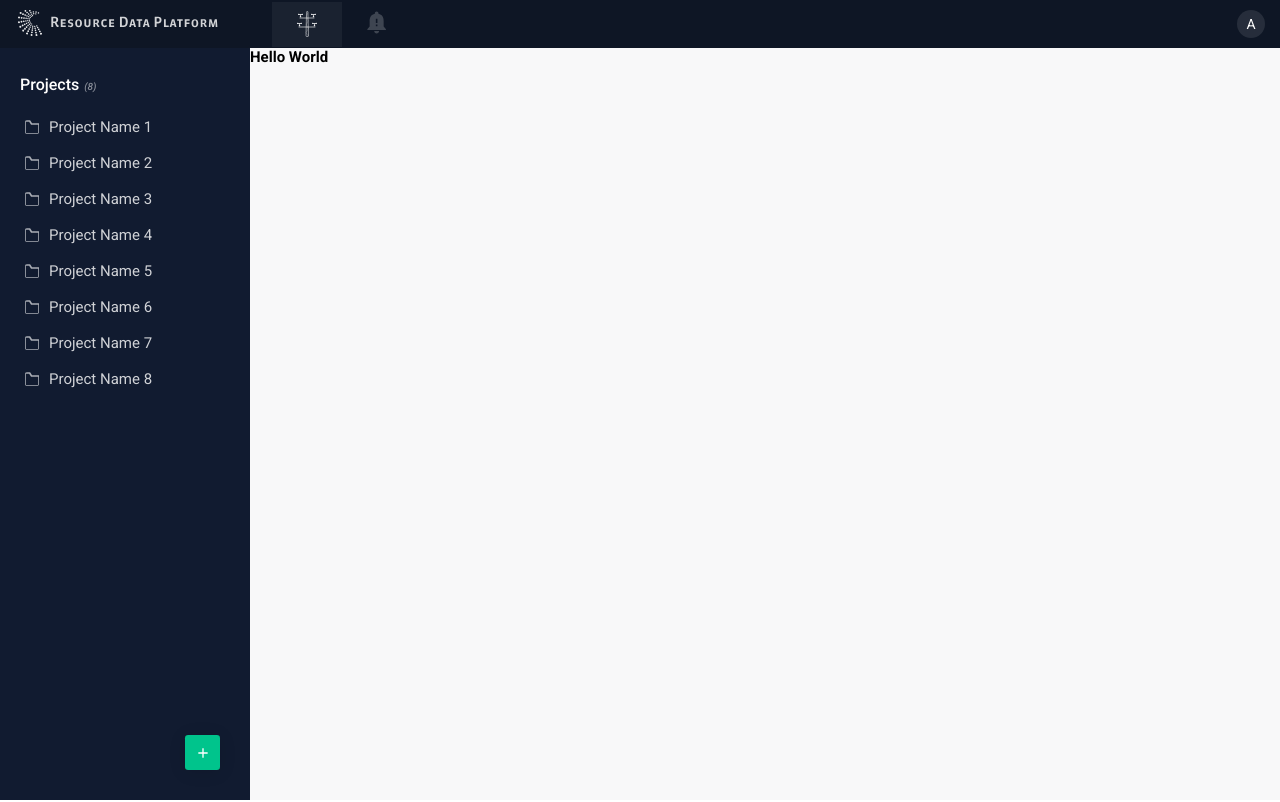
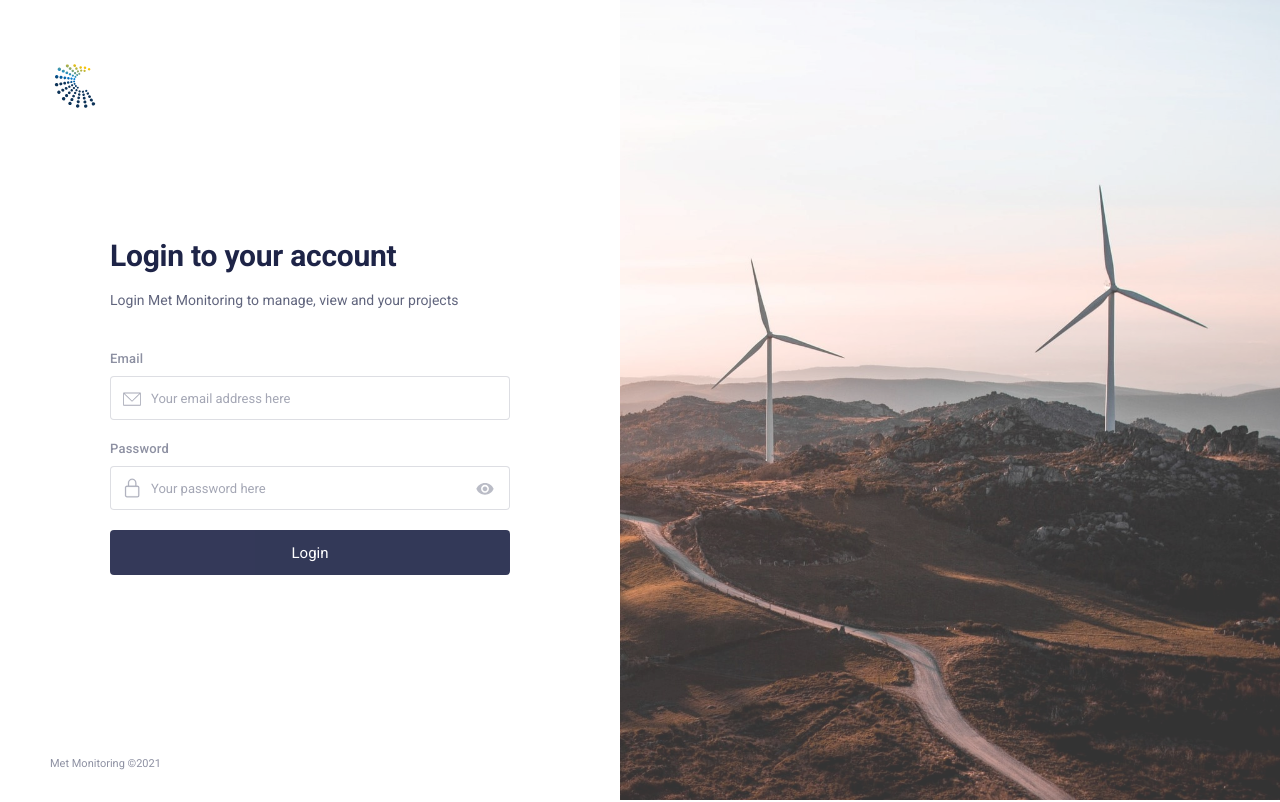
Before and after one commit to bibekthokar/rapt-web, a React (Create React App) app: page / in a window 1280 px wide. Built offline with nearby package versions, Linux system fonts and the light colour scheme.

Commit message:
sensor fixed

```diff
--- a/src/components/page/Measurement/MountingArrangement/index.tsx
+++ b/src/components/page/Measurement/MountingArrangement/index.tsx
@@ -1,10 +1,6 @@
 import { makeStyles } from '@material-ui/core';
 import React from 'react';
-import {
-  DropdownSelectIcon,
-  PlusGreenIcon,
-  CalendarIcon,
-} from 'src/components/icons';
+import { DropdownSelectIcon, PlusGreenIcon } from 'src/components/icons';
 
 const useStyles = makeStyles((theme) => ({
   towerBodySensor: {
@@ -74,6 +70,7 @@ const useStyles = makeStyles((theme) => ({
             position: 'relative',
             '& select': {
               width: '6.5rem !important',
+              appearance: 'none',
             },
             '& .select-icon': {
               position: 'absolute',
--- a/src/components/page/ProjectMap/index.tsx
+++ b/src/components/page/ProjectMap/index.tsx
@@ -1,3 +1,4 @@
+import ComingSoon from 'src/components/ComingSoon';
 import Layout from 'src/components/includes/Layout';
 
 const ProjectMap = () => {
@@ -9,7 +10,7 @@ const ProjectMap = () => {
         width="100%"
         height="100%"
       ></iframe> */}
-      <h1>Hello World</h1>
+      <ComingSoon />
     </Layout>
   );
 };
--- a/src/containers/App.tsx
+++ b/src/containers/App.tsx
@@ -5,7 +5,7 @@ import Login from './Login';
 const Dashboard = lazy(() => import('./Dashboard'));
 
 function App() {
-  const [isLogin, setIsLogin] = useState(true);
+  const [isLogin, setIsLogin] = useState(false);
 
   return (
     <Router>
```
Also changed, not shown: 1 other file (tests, documents, lock files or other folders).
